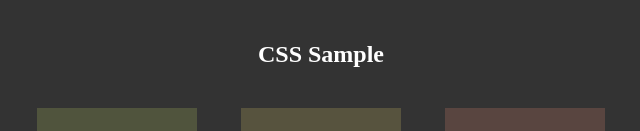
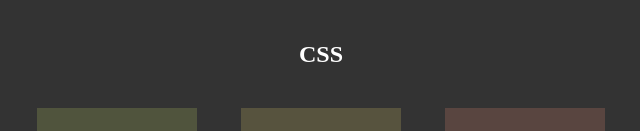
Before and after one commit to ngsm-syr/jquery_sample_02, a plain HTML site: page index.html in a window 1280 px wide. Shown: the part 310-441 px from the top of the page, without its empty margins (319-959 px from the left). Drawn offline with nearby package versions, Linux system fonts and the light colour scheme.

Commit message:
Update index.html

```diff
--- a/index.html
+++ b/index.html
@@ -20,7 +20,7 @@
         <img class="fade" src="images/03.png">
       </div>
 
-      <h2>CSS Sample</h2>
+      <h2>CSS</h2>
       <div class="row">
         <img class="fade2" src="images/01.png">
         <img class="fade2" src="images/02.png">
```
